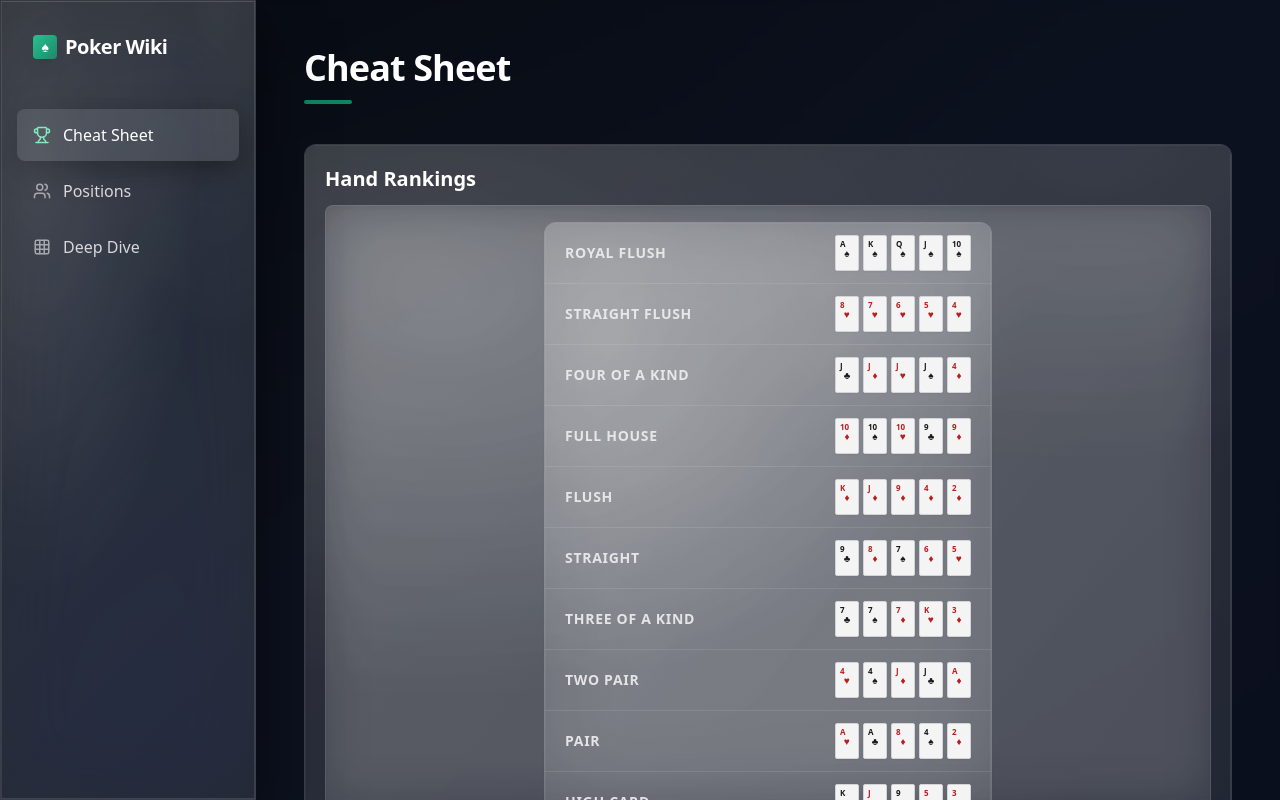
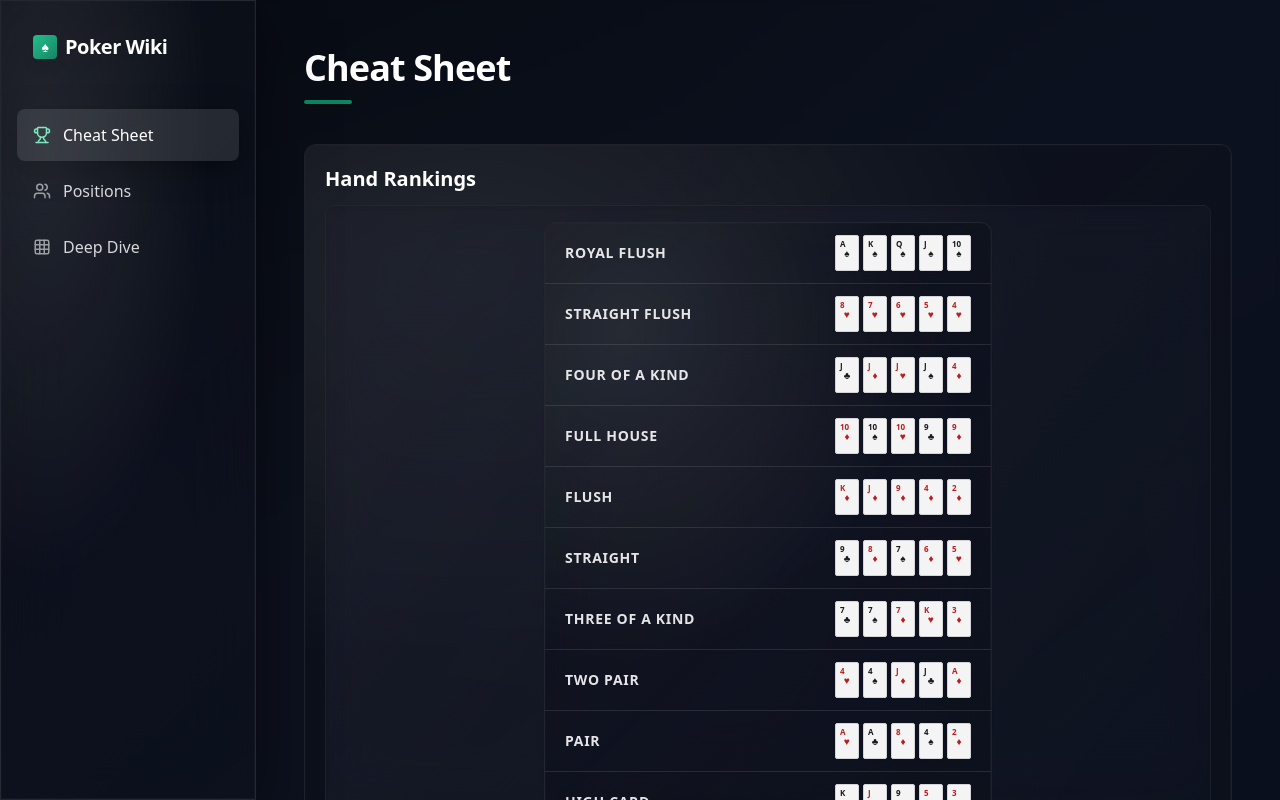
Before and after one commit to kaimrdth/pokerwiki, a React (Vite) app: page / in a window 1280 px wide. Built offline with nearby package versions, Linux system fonts and the light colour scheme.

Commit message:
update: 2025-11-29 13:33

```diff
--- a/src/App.jsx
+++ b/src/App.jsx
@@ -689,12 +689,12 @@ const BettingActions = () => (
       { label: 'RAISE', color: 'bg-orange-500', desc: "Increase the current bet, forcing others to pay more." },
       { label: 'FOLD', color: 'bg-red-500', desc: "Discard hand and forfeit pot." }
     ].map((action, idx) => (
-      <div key={idx} className="flex items-center p-3 md:p-3.5 hover:bg-white/5 transition-colors">
+      <div key={idx} className="veil-row flex items-center p-3 md:p-3.5 transition-colors">
         <div className="w-24 flex-shrink-0 flex items-center gap-2">
           <div className={`w-1.5 h-1.5 rounded-full ${action.color}`}></div>
           <span className="text-xs md:text-sm font-bold text-zinc-300 tracking-wider">{action.label}</span>
         </div>
-        <div className="text-xs md:text-sm text-zinc-400">{action.desc}</div>
+        <div className="text-xs md:text-sm text-zinc-200">{action.desc}</div>
       </div>
     ))}
   </div>
--- a/src/index.css
+++ b/src/index.css
@@ -27,22 +27,18 @@
   .glass-panel {
     position: relative;
     overflow: hidden;
-    @apply bg-white/10 border border-white/10 backdrop-blur-2xl backdrop-saturate-150 backdrop-brightness-110 shadow-[0_18px_60px_rgba(0,0,0,0.5)];
-    box-shadow:
-      0 18px 60px rgba(0, 0, 0, 0.55),
-      inset 0 1px 0 rgba(255, 255, 255, 0.08),
-      inset 0 0 0 1px rgba(255, 255, 255, 0.04);
+    background: linear-gradient(140deg, rgba(10, 13, 22, 0.82), rgba(13, 17, 28, 0.7));
+    border: 1px solid rgba(255, 255, 255, 0.08);
+    @apply backdrop-blur-2xl backdrop-saturate-150 shadow-[0_18px_60px_rgba(0,0,0,0.5)];
   }
 
   .glass-panel::before {
     content: '';
     position: absolute;
     inset: -2px;
-    background:
-      radial-gradient(140% 120% at 15% 20%, rgba(255, 255, 255, 0.22), transparent 45%),
-      radial-gradient(90% 70% at 85% 0%, rgba(255, 255, 255, 0.12), transparent 60%);
+    background: radial-gradient(140% 120% at 18% 18%, rgba(255, 255, 255, 0.18), transparent 45%);
     mix-blend-mode: screen;
-    opacity: 0.6;
+    opacity: 0.5;
     pointer-events: none;
   }
 
@@ -51,7 +47,7 @@
     position: absolute;
     inset: 0;
     background: linear-gradient(135deg, rgba(255, 255, 255, 0.04), rgba(255, 255, 255, 0));
-    border: 1px solid rgba(255, 255, 255, 0.06);
+    border: 1px solid rgba(255, 255, 255, 0.05);
     mix-blend-mode: soft-light;
     pointer-events: none;
   }
@@ -59,7 +55,9 @@
   .glass-subtle {
     position: relative;
     overflow: hidden;
-    @apply bg-white/10 border border-white/10 backdrop-blur-xl backdrop-saturate-150 backdrop-brightness-110 shadow-inner;
+    background: linear-gradient(145deg, rgba(13, 16, 26, 0.7), rgba(17, 21, 34, 0.6));
+    border: 1px solid rgba(255, 255, 255, 0.06);
+    @apply backdrop-blur-xl backdrop-saturate-150 backdrop-brightness-110 shadow-inner;
   }
 
   .glass-subtle::before {
@@ -67,7 +65,7 @@
     position: absolute;
     inset: 0;
     background: linear-gradient(125deg, rgba(255, 255, 255, 0.08), rgba(255, 255, 255, 0));
-    opacity: 0.6;
+    opacity: 0.55;
     pointer-events: none;
   }
 
@@ -93,6 +91,15 @@
 
   .zoom-in {
     animation-name: zoom-in;
+  }
+
+  .veil-row {
+    background: rgba(255, 255, 255, 0.03);
+    border-radius: 0.65rem;
+  }
+
+  .veil-row:hover {
+    background: rgba(255, 255, 255, 0.06);
   }
 }
 
```
